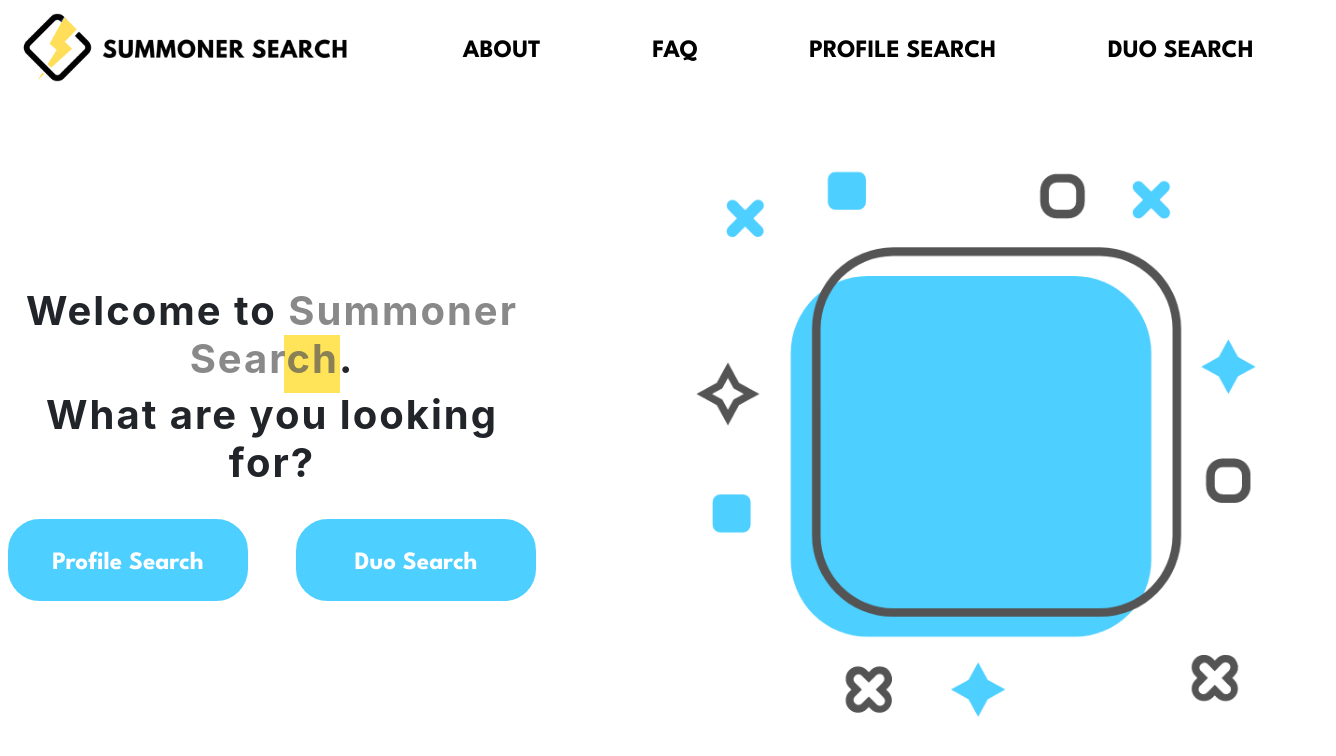
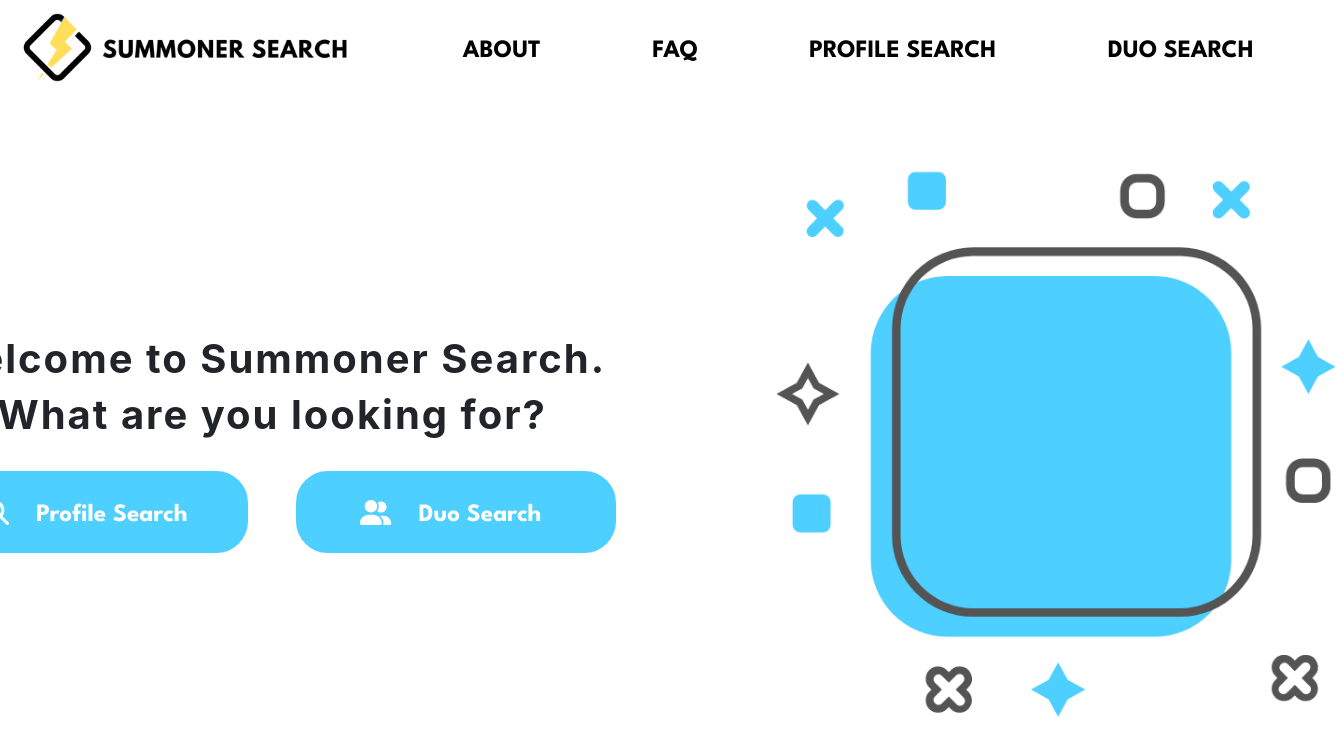
Before and after one commit to emikeke/js-practice, a React (Create React App) app in the folder summoner-list/: page / in a window 1280 px wide. Shown: the top 756 px of the page, 1336 px wide, since content can reach past the window. Built offline with nearby package versions, Linux system fonts and the light colour scheme; a web font is replaced by a local one.

Commit message:
added icon to button, css homepage

```diff
--- a/summoner-list/package.json
+++ b/summoner-list/package.json
@@ -3,6 +3,10 @@
   "version": "0.1.0",
   "private": true,
   "dependencies": {
+    "@fortawesome/fontawesome-svg-core": "^6.1.0",
+    "@fortawesome/free-brands-svg-icons": "^6.1.0",
+    "@fortawesome/free-solid-svg-icons": "^6.1.0",
+    "@fortawesome/react-fontawesome": "^0.1.18",
     "@testing-library/jest-dom": "^5.16.2",
     "@testing-library/react": "^12.1.4",
     "@testing-library/user-event": "^13.5.0",
--- a/summoner-list/src/components/Button/Button.js
+++ b/summoner-list/src/components/Button/Button.js
@@ -2,7 +2,7 @@
 
 const Button = ({buttonText, style}) => {
   return (
-      <button className="btn btn-primary"type="submit"style={style}>
+      <button className="btn btn-primary" type="submit" style={style}>
         <span className="span">
           {buttonText}
         </span>
--- a/summoner-list/src/views/Home.css
+++ b/summoner-list/src/views/Home.css
@@ -25,31 +25,16 @@
   font-size: 2.5rem;
 }
 
-span.highlight {
-  position: relative;
-  color: #545454b0;
-}
-
-span.highlight:after {
-  background: #ffe359;
-  content: "";
-  position: absolute;
-  left: 0;
-  height: 60%;
-  margin-left: -0.25rem;
-  z-index: -1;
-  top: 50%;
-  width: calc(100% + 0.3rem);
-}
-
 .btn-primary {
   background-color: #4dcfff;
   border-color: #4dcfff;
   color: #ffffff;
   font-weight: bold;
-  width: 15rem;
+  width: 20rem;
   border-radius: 2rem;
   border-width: 5px;
+  position: relative;
+  z-index: 0;
 }
 
 .btn-primary:hover {
@@ -68,8 +53,33 @@
   margin-top: 2rem;
 }
 
+.iconbutton-1 {
+  display: flex;
+  align-items: center;
+  color: #ffffff;
+}
+
+.icon-1 {
+  position: absolute;
+  margin-left: 3.5rem;
+  z-index: 1;
+}
+
+.iconbutton-2 {
+  display: flex;
+  align-items: center;
+  color: #ffffff;
+}
+
+.icon-2 {
+  position: absolute;
+  margin-left: 4.0rem;
+  z-index: 1;
+}
+
 .span {
   font-size: 25px;
+  margin-left: 3rem;
 }
 
 /* mobile */
--- a/summoner-list/src/views/Home.js
+++ b/summoner-list/src/views/Home.js
@@ -2,7 +2,8 @@
 import "./Home.css";
 import pattern from "../../src/assets/bg-design.png";
 import Button from "../../src/components/Button/Button";
-
+import { FontAwesomeIcon } from "@fortawesome/react-fontawesome";
+import { faMagnifyingGlass, faUserGroup } from "@fortawesome/free-solid-svg-icons";
 
 const Home = () => {
   return (
@@ -12,14 +13,16 @@
         <h1 className="h1-home">What are you looking for?</h1>
         <div className="buttons">
           <Link to="/profile/search">
-            <Button buttonText="Profile Search" style={{fontSize: "2.5rem", }}>
-              <i class="fa-solid fa-user-plus"></i>
-            </Button>
+            <div className="iconbutton-1">
+              <FontAwesomeIcon icon={faMagnifyingGlass} className="icon-1" />
+              <Button style={{fontSize: "2.5rem"}} buttonText="Profile Search" />
+            </div>
           </Link>
           <Link to="/duo/search">
-            <Button buttonText="Duo Search" style={{fontSize: "2.5rem"}}>
-              <i class="fa-solid fa-user-plus"></i>
-            </Button>
+            <div className="iconbutton-2">
+              <FontAwesomeIcon icon={faUserGroup} className="icon-2" />
+              <Button buttonText="Duo Search" style={{fontSize: "2.5rem"}} />
+            </div>
           </Link>
         </div>
       </div>
--- a/summoner-list/src/views/Profilesearch.js
+++ b/summoner-list/src/views/Profilesearch.js
@@ -36,8 +36,8 @@
   useEffect(() => {
     if (playerData.id) {
       requestSummonerLeague();
-    }
-  }, [playerData]); // eslint-disable-next-line
+    } // eslint-disable-next-line
+  }, [playerData]);
 
   async function requestSummonerLeague() {
     const res = await fetch(summonerLeagueURL);
```
Also changed, not shown: 1 other file (tests, documents, lock files or other folders).
